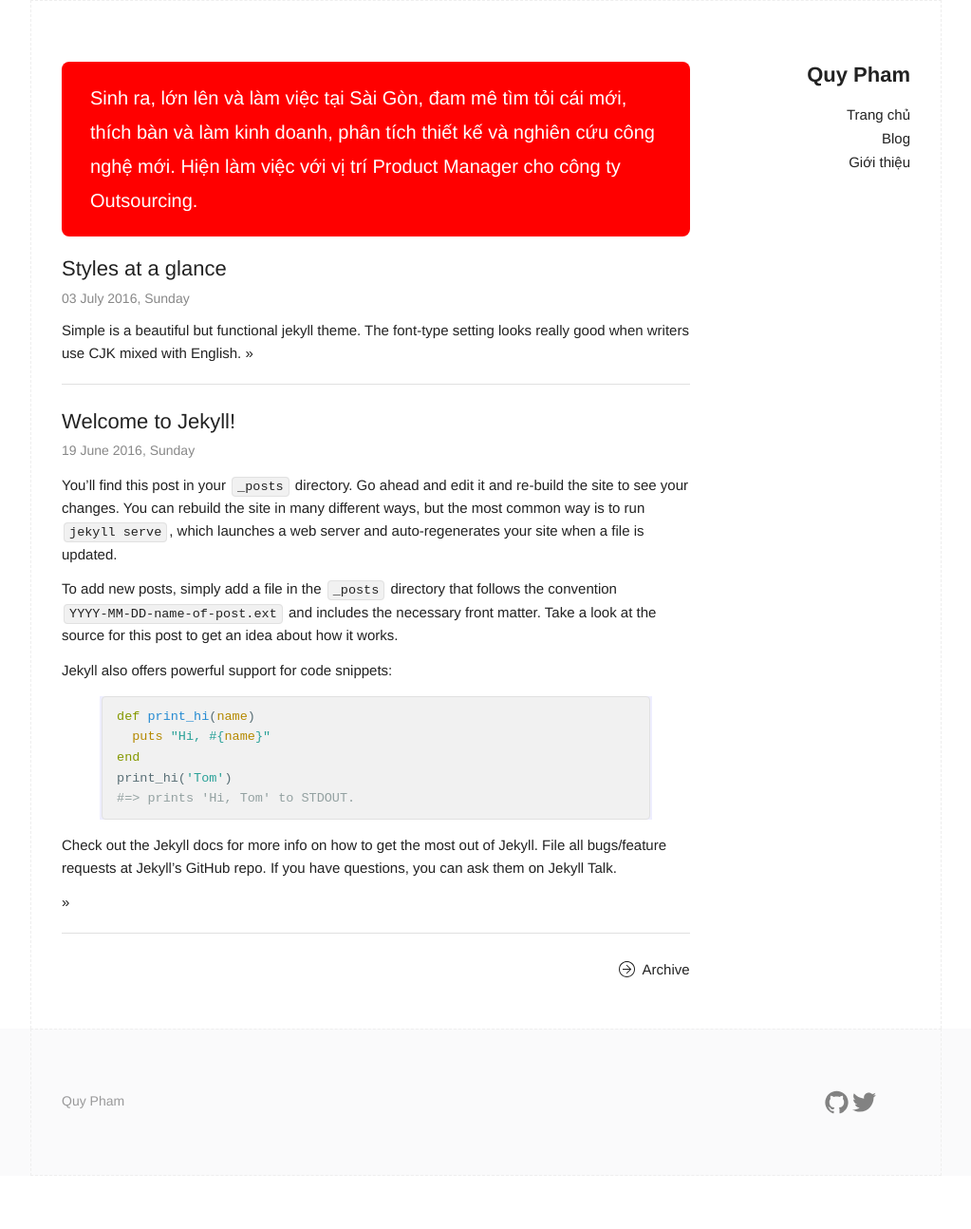
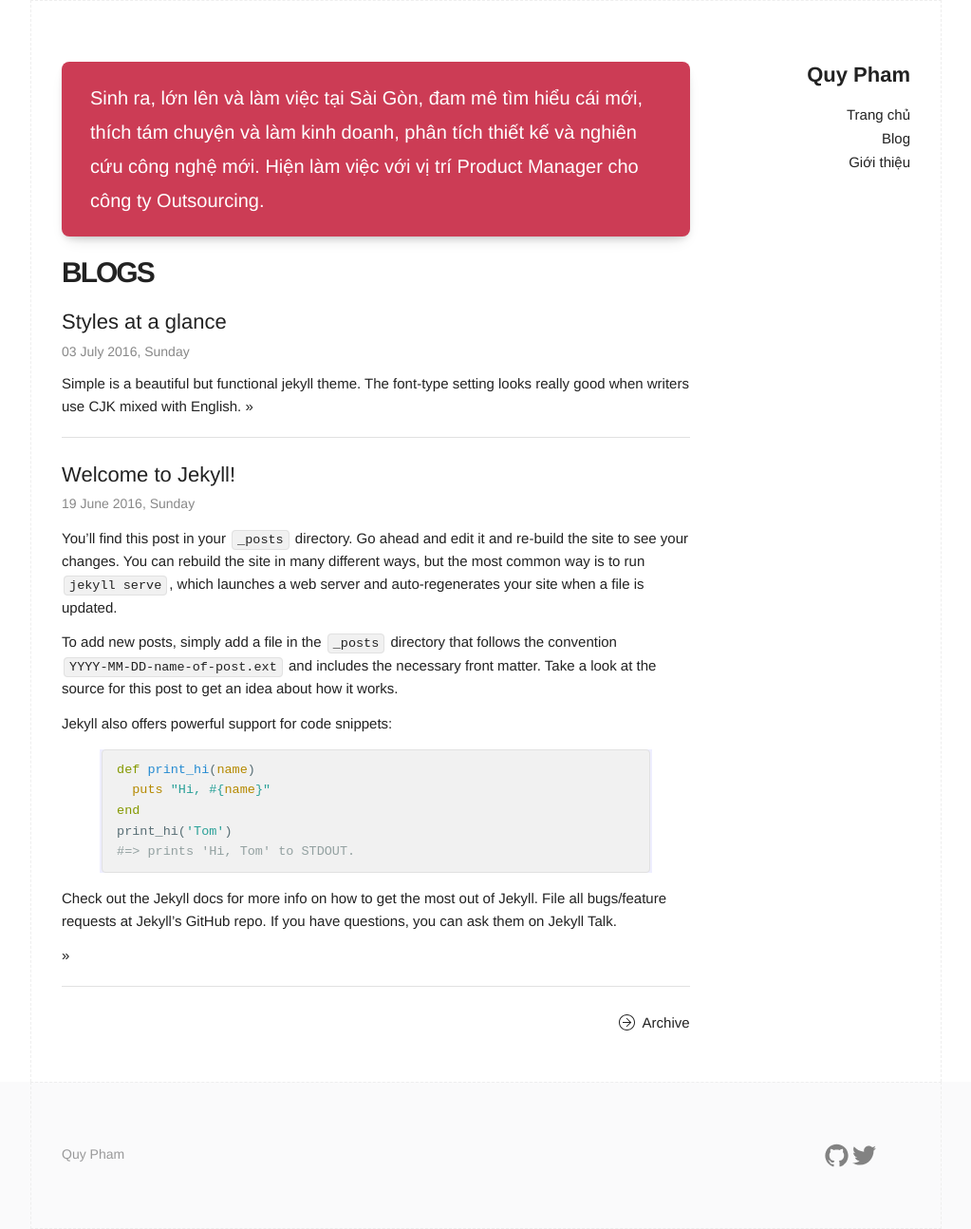
Before and after one commit to superstar109/personal-site, a Jekyll site: the page built from index.html, in a window 1280 px wide. Shown: the whole page at 95% size, without its empty margins (128-1151 px from the left). Built offline with Jekyll 4.4.1, drawn with Linux system fonts in a browser that asks for light colours; before the commit the page ends 1238 px from its top, so only the background shows below that.

Commit message:
*just push for fun

```diff
--- a/_sass/_base.scss
+++ b/_sass/_base.scss
@@ -450,11 +450,20 @@ blockquote {
 
 // Introduction
 .introduction{
-  background-color:red;
+  background-color:#cc3c55;
   border-radius: 8px;
   color:white;
   font-size: 2rem;
+  font-weight: 300;
   line-height: 1.8;
   padding:2rem 3rem;
   margin-bottom: 2rem;
+  box-shadow: 0px 4px 8px -4px rgba(0, 0, 0, 0.2), 0px 8px 16px -8px rgba(0, 0, 0, 0.2);
 }
+//
+.section-title{
+  font-weight: bold;
+  text-transform: uppercase;
+  font-size:3rem;
+  letter-spacing: -2px;
+}
--- a/index.html
+++ b/index.html
@@ -5,10 +5,10 @@ title: Home
 
 <div class="home">
   <div class="introduction">
-      Sinh ra, lớn lên và làm việc tại Sài Gòn, đam mê tìm tỏi cái mới, thích bàn và làm kinh doanh, phân tích thiết kế và nghiên cứu công nghệ mới. Hiện làm việc với vị trí Product Manager cho công ty Outsourcing.
+      Sinh ra, lớn lên và làm việc tại Sài Gòn, đam mê tìm hiểu cái mới, thích tám chuyện và làm kinh doanh, phân tích thiết kế và nghiên cứu công nghệ mới. Hiện làm việc với vị trí Product Manager cho công ty Outsourcing.
   </div>
   <div class="post-list">
-
+    <h1 class="section-title">Blogs</h1>
     {% for post in site.posts limit:5%}
 
     <article class="post_card post">
```
Also changed, not shown: 3 other files.
